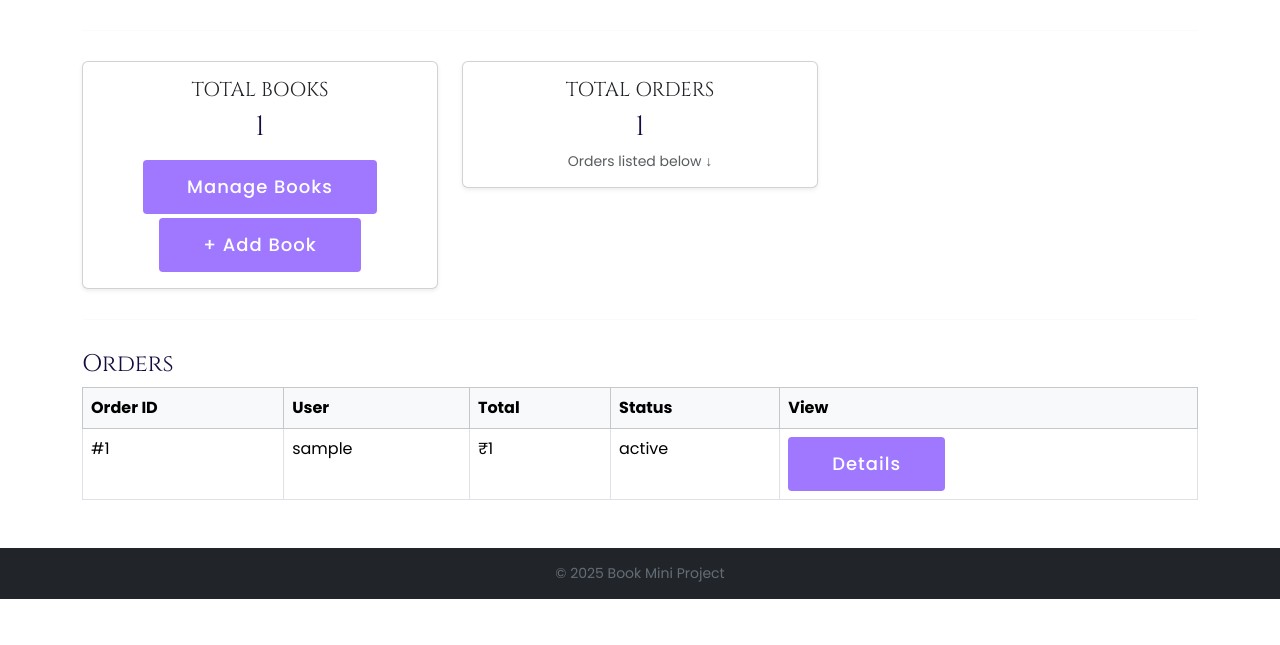
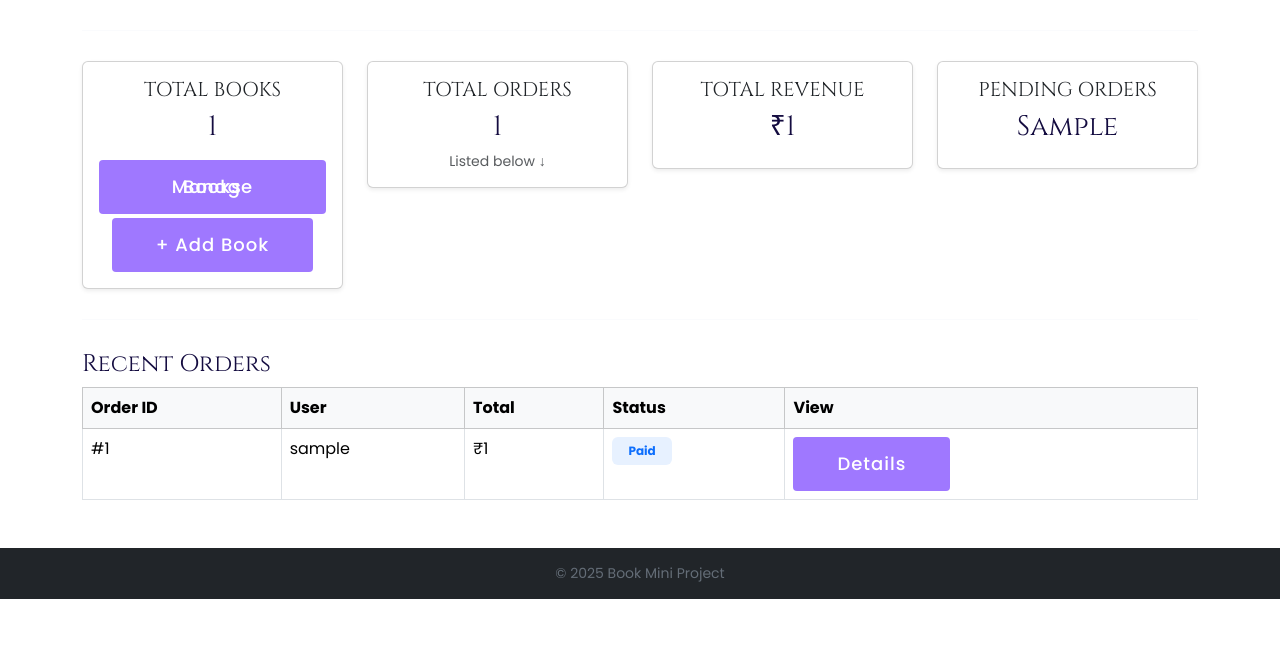
Before and after one commit to anunanda-s20/Book-mini-project, a Django app: template templates/dashboard/dashboard.html in a window 1280 px wide. Shown: the part 155-800 px from the top of the page. Run offline with Django 3.2, Linux system fonts and the light colour scheme; the template is opened without the code that fills it: most values are stand-ins (such as "Sample title", 1, 10 or a date in 2020).

Commit message:
Update dashboard UI: styled order status badges & improved summary cards

```diff
--- a/templates/dashboard/dashboard.html
+++ b/templates/dashboard/dashboard.html
@@ -4,41 +4,55 @@
 
 <h2>Dashboard</h2>
 <p class="text-muted">Welcome, {{ request.user.username }}</p>
-
 <hr>
 
 <!-- ================= SUMMARY CARDS ================= -->
 <div class="row mb-4">
 
     <!-- TOTAL BOOKS -->
-    <div class="col-md-4">
-        <div class="card shadow-sm">
-            <div class="card-body text-center">
+    <div class="col-md-3">
+        <div class="card shadow-sm text-center">
+            <div class="card-body">
                 <h5 class="card-title text-uppercase">Total Books</h5>
-                <h3>{{ books.count }}</h3>
+                <h3>{{ total_books }}</h3>
                 <a href="{% url 'manage_books' %}" class="btn btn-sm btn-primary mt-2">
                     Manage Books
-                </a>
-                <!-- ✅ Short Command: 'Manage Books here' -->
+                </a> <!-- Short: Click to manage all books -->
                 <br>
                 <a href="{% url 'add_book' %}" class="btn btn-sm btn-success mt-1">
                     + Add Book
-                </a>
-                <!-- ✅ Short Command: 'Add new book here' -->
+                </a> <!-- Short: Click to add new book -->
             </div>
         </div>
     </div>
 
     <!-- TOTAL ORDERS -->
-    <div class="col-md-4">
-        <div class="card shadow-sm">
-            <div class="card-body text-center">
+    <div class="col-md-3">
+        <div class="card shadow-sm text-center">
+            <div class="card-body">
                 <h5 class="card-title text-uppercase">Total Orders</h5>
-                <h3>{{ orders.count }}</h3>
-                <p class="text-muted mt-2 mb-0">
-                    Orders listed below ↓
-                </p>
-                <!-- ✅ Short Command: 'Orders reminder, not button' -->
+                <h3>{{ total_orders }}</h3>
+                <p class="text-muted mt-2 mb-0">Listed below ↓</p> <!-- Short: Orders table below -->
+            </div>
+        </div>
+    </div>
+
+    <!-- TOTAL REVENUE -->
+    <div class="col-md-3">
+        <div class="card shadow-sm text-center">
+            <div class="card-body">
+                <h5 class="card-title text-uppercase">Total Revenue</h5>
+                <h3>₹{{ total_revenue }}</h3> <!-- Short: Revenue from completed orders -->
+            </div>
+        </div>
+    </div>
+
+    <!-- PENDING ORDERS -->
+    <div class="col-md-3">
+        <div class="card shadow-sm text-center">
+            <div class="card-body">
+                <h5 class="card-title text-uppercase">Pending Orders</h5>
+                <h3>{{ pending_orders }}</h3> <!-- Short: Number of pending orders -->
             </div>
         </div>
     </div>
@@ -48,9 +62,9 @@
 <hr>
 
 <!-- ================= ORDERS TABLE ================= -->
-<h4>Orders</h4>
+<h4>Recent Orders</h4>
 
-<table class="table table-bordered">
+<table class="table table-bordered table-hover">
     <thead class="table-light">
         <tr>
             <th>Order ID</th>
@@ -67,13 +81,24 @@
             <td>#{{ order.id }}</td>
             <td>{{ order.user.username }}</td>
             <td>₹{{ order.total_price }}</td>
-            <td>{{ order.get_status_display }}</td>
             <td>
-                <a href="{% url 'dashboard_order_detail' order.id %}"
-                   class="btn btn-sm btn-outline-secondary">
+                {% comment %} Custom status colors like My Orders page {% endcomment %}
+                {% if order.status == 'pending' %}
+                    <span class="badge px-3 py-2 text-dark" style="background:#FFF3CD;">Pending</span>
+                {% elif order.status == 'paid' %}
+                    <span class="badge px-3 py-2 text-primary" style="background:#E7F1FF;">Paid</span>
+                {% elif order.status == 'shipped' %}
+                    <span class="badge px-3 py-2 text-dark" style="background:#E0F7FA;">Shipped</span>
+                {% elif order.status == 'delivered' %}
+                    <span class="badge px-3 py-2 text-success" style="background:#E6F4EA;">Delivered</span>
+                {% elif order.status == 'cancelled' %}
+                    <span class="badge px-3 py-2 text-danger" style="background:#F8D7DA;">Cancelled</span>
+                {% endif %} <!-- Short: Color-coded badge -->
+            </td>
+            <td>
+                <a href="{% url 'dashboard_order_detail' order.id %}" class="btn btn-sm btn-outline-secondary">
                     Details
-                </a>
-                <!-- ✅ Short Command: 'View order details' -->
+                </a> <!-- Short: View order details -->
             </td>
         </tr>
         {% empty %}
```
Also changed, not shown: other parts of templates/dashboard/dashboard.html (+31 -0 lines), book_app/views.py (+49 -13 lines), templates/dashboard/manage_books.html (+66 -6 lines), templates/dashboard/order_detail.html (+18 -15 lines).
